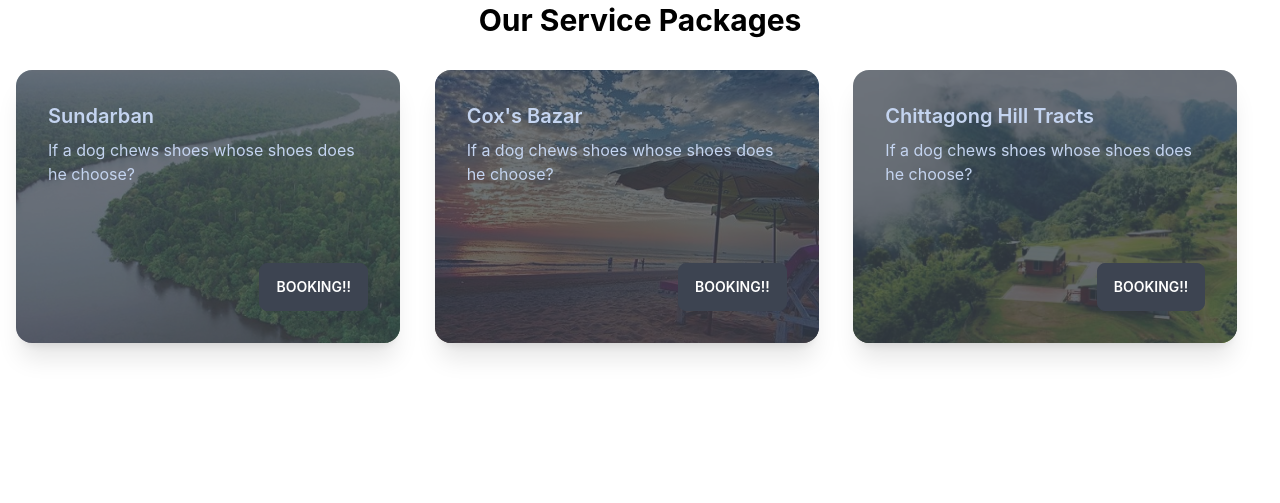
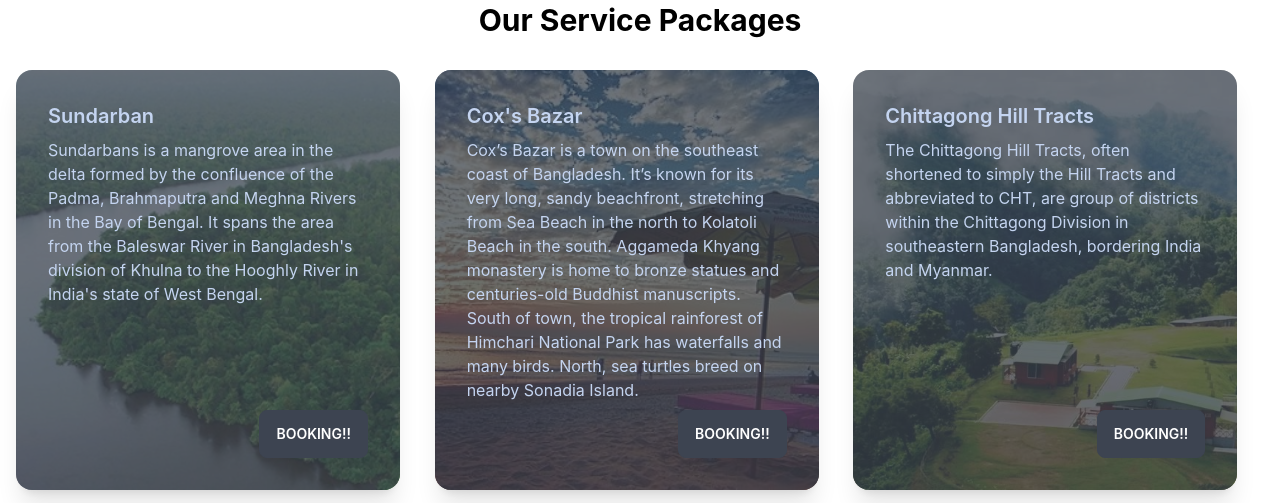
Before and after one commit to capmahin/Travaling-bd, a React (Create React App) app: page / in a window 1280 px wide. Shown: the part 398-901 px from the top of the page. Before the commit the page ends 800 px from the top, so only its background shows below. Built offline with nearby package versions, Linux system fonts and the light colour scheme.

Commit message:
add destription in info card and navigate it in trips page

```diff
--- a/src/Pages/Home/Info.js
+++ b/src/Pages/Home/Info.js
@@ -13,9 +13,21 @@ const Info = () => {
         </h1>
       </div>
       <div className="grid grid-cols-1 lg:grid-cols-3 gap-2 p-4">
-        <InfoDetails cardTitle="Sundarban" img={card1}></InfoDetails>
-        <InfoDetails cardTitle=" Cox's Bazar" img={card2}></InfoDetails>
         <InfoDetails
+          description="Sundarbans is a mangrove area in the delta formed by the confluence of
+          the Padma, Brahmaputra and Meghna Rivers in the Bay of Bengal. It
+          spans the area from the Baleswar River in Bangladesh's division of
+          Khulna to the Hooghly River in India's state of West Bengal."
+          cardTitle="Sundarban"
+          img={card1}
+        ></InfoDetails>
+        <InfoDetails
+          description="Cox’s Bazar is a town on the southeast coast of Bangladesh. It’s known for its very long, sandy beachfront, stretching from Sea Beach in the north to Kolatoli Beach in the south. Aggameda Khyang monastery is home to bronze statues and centuries-old Buddhist manuscripts. South of town, the tropical rainforest of Himchari National Park has waterfalls and many birds. North, sea turtles breed on nearby Sonadia Island."
+          cardTitle=" Cox's Bazar"
+          img={card2}
+        ></InfoDetails>
+        <InfoDetails
+          description="The Chittagong Hill Tracts, often shortened to simply the Hill Tracts and abbreviated to CHT, are group of districts within the Chittagong Division in southeastern Bangladesh, bordering India and Myanmar."
           cardTitle="Chittagong Hill Tracts"
           img={card3}
         ></InfoDetails>
--- a/src/Pages/Home/InfoDetails.js
+++ b/src/Pages/Home/InfoDetails.js
@@ -1,16 +1,23 @@
 import React from "react";
+import { useNavigate } from "react-router-dom";
 
-const InfoDetails = ({ img, cardTitle }) => {
+const InfoDetails = ({ img, cardTitle, description }) => {
+  const navigate = useNavigate();
+  const navigateTrip = () => {
+    navigate("/trips");
+  };
   return (
     <div class="card  w-96 bg-base-100 shadow-xl image-full">
       <figure>
-        <img src={img} alt="Shoes" />
+        <img src={img} alt="" />
       </figure>
       <div class="card-body">
         <h2 class="card-title">{cardTitle}</h2>
-        <p>If a dog chews shoes whose shoes does he choose?</p>
+        <p>{description}</p>
         <div class="card-actions justify-end">
-          <button class="btn btn-dark text-white">Booking!!</button>
+          <button class="btn btn-dark text-white" onClick={navigateTrip}>
+            Booking!!
+          </button>
         </div>
       </div>
     </div>
```
